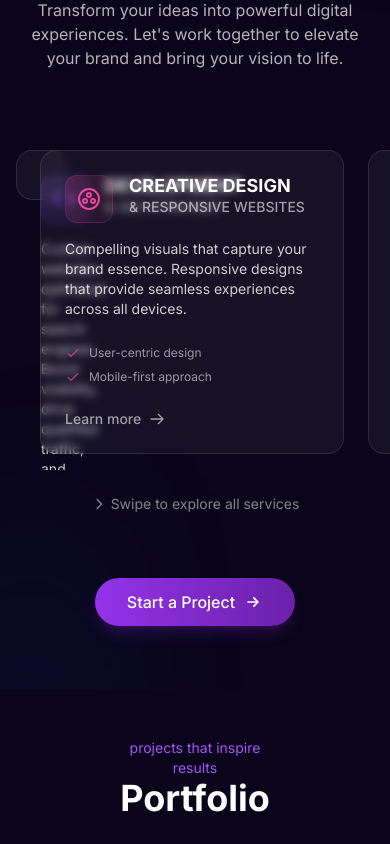
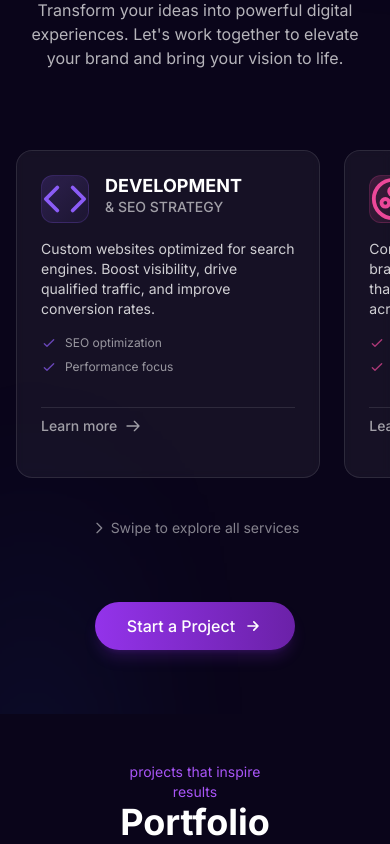
Before and after one commit to Cloves-Neto/devneto, a Next.js app in the folder app-devneto/: page / in a window 390 px wide. Shown: the part 2520-3364 px from the top of the page. Built offline with nearby package versions, Linux system fonts and the light colour scheme.

Commit message:
teste responsivo  MyServicesSection.tsx

```diff
--- a/app-devneto/app/components/sections/MyServicesSection.tsx
+++ b/app-devneto/app/components/sections/MyServicesSection.tsx
@@ -6,7 +6,7 @@ interface Service {
   title: string;
   subtitle: string;
   description: string;
-  icon: string;
+  icon: React.ReactNode;
   color: string;
 }
 
@@ -40,28 +40,49 @@ const ServicesSection: React.FC = () => {
       title: "DEVELOPMENT",
       subtitle: "& SEO STRATEGY",
       description: "Custom websites optimized for search engines. Boost visibility, drive qualified traffic, and improve conversion rates.",
-      icon: "code-tags",
+      icon: (
+        <svg xmlns="http://www.w3.org/2000/svg" viewBox="0 0 24 24" fill="none" stroke="currentColor" strokeWidth="2" strokeLinecap="round" strokeLinejoin="round">
+          <polyline points="16 18 22 12 16 6"></polyline>
+          <polyline points="8 6 2 12 8 18"></polyline>
+        </svg>
+      ),
       color: "#8B5CF6" // Purple
     },
     {
       title: "CREATIVE DESIGN",
       subtitle: "& RESPONSIVE WEBSITES",
       description: "Compelling visuals that capture your brand essence. Responsive designs that provide seamless experiences across all devices.",
-      icon: "palette-outline",
+      icon: (
+        <svg xmlns="http://www.w3.org/2000/svg" viewBox="0 0 24 24" fill="none" stroke="currentColor" strokeWidth="2" strokeLinecap="round" strokeLinejoin="round">
+          <circle cx="12" cy="12" r="10"></circle>
+          <circle cx="12" cy="8" r="2"></circle>
+          <circle cx="8" cy="14" r="2"></circle>
+          <circle cx="16" cy="14" r="2"></circle>
+        </svg>
+      ),
       color: "#EC4899" // Pink
     },
     {
       title: "DIGITAL DESIGN",
       subtitle: "& CREATIVE CONTENT",
       description: "Strategic digital assets that strengthen your brand online. From prototypes to social media designs that engage effectively.",
-      icon: "pencil-ruler",
+      icon: (
+        <svg xmlns="http://www.w3.org/2000/svg" viewBox="0 0 24 24" fill="none" stroke="currentColor" strokeWidth="2" strokeLinecap="round" strokeLinejoin="round">
+          <path d="M14 2L18 6L7 17L3 17L3 13L14 2Z"></path>
+          <path d="M3 22L21 22"></path>
+        </svg>
+      ),
       color: "#3B82F6" // Blue
     },
     {
       title: "TECHNICAL SUPPORT",
       subtitle: "& MAINTENANCE",
       description: "Ongoing technical support ensuring your website runs smoothly. Regular updates, troubleshooting, and security implementations.",
-      icon: "tools",
+      icon: (
+        <svg xmlns="http://www.w3.org/2000/svg" viewBox="0 0 24 24" fill="none" stroke="currentColor" strokeWidth="2" strokeLinecap="round" strokeLinejoin="round">
+          <path d="M14.7 6.3a1 1 0 0 0 0 1.4l1.6 1.6a1 1 0 0 0 1.4 0l3.77-3.77a6 6 0 0 1-7.94 7.94l-6.91 6.91a2.12 2.12 0 0 1-3-3l6.91-6.91a6 6 0 0 1 7.94-7.94l-3.76 3.76z"></path>
+        </svg>
+      ),
       color: "#10B981" // Green
     }
   ];
@@ -79,7 +100,10 @@ const ServicesSection: React.FC = () => {
 
       <div className="relative max-w-6xl mx-auto">
         {/* Section Header */}
-        <div className={`text-center mb-16 transition-all duration-700 ${isVisible ? 'opacity-100 translate-y-0' : 'opacity-0 translate-y-10'}`}>
+        <div className="text-center mb-16 transition-all duration-700" style={{
+          opacity: isVisible ? 1 : 0,
+          transform: isVisible ? 'translateY(0)' : 'translateY(10px)'
+        }}>
           <span className="inline-block px-4 py-1.5 bg-white/10 text-purple-400 font-medium rounded-full text-sm mb-4">
             My Services
           </span>
@@ -93,8 +117,9 @@ const ServicesSection: React.FC = () => {
           </p>
         </div>
 
-        {/* Services Grid */}
-        <div className="grid grid-cols-1 sm:grid-cols-2 gap-6 lg:gap-8">
+        {/* Services Carousel */}
+        <div className="services-carousel">
+          <div className="grid grid-cols-1 sm:grid-cols-2 gap-6 lg:gap-8 mobile-carousel">
             {services.map((service, index) => (
               <div
                 key={index}
@@ -107,13 +132,9 @@ const ServicesSection: React.FC = () => {
                   transition: `all 0.5s ease ${100 + index * 100}ms`
                 }}
               >
-              <div className="aspect-w-1 aspect-h-1 w-full">
+                <div className="card-wrapper">
                   <div
-                  className={`
-                    h-full w-full p-6 rounded-2xl backdrop-blur-sm transition-all duration-300
-                    border border-white/10 bg-white/5 hover:bg-white/10 flex flex-col
-                    ${activeCard === index ? 'shadow-lg' : ''}
-                  `}
+                    className="card-content p-6 rounded-2xl backdrop-blur-sm transition-all duration-300 border border-white/10 bg-white/5 hover:bg-white/10"
                     style={{
                       boxShadow: activeCard === index ? `0 8px 32px -8px ${service.color}40` : ''
                     }}
@@ -124,36 +145,11 @@ const ServicesSection: React.FC = () => {
                         className="flex-shrink-0 w-12 h-12 rounded-xl flex items-center justify-center"
                         style={{
                           background: `linear-gradient(135deg, ${service.color}30, ${service.color}10)`,
-                        border: `1px solid ${service.color}30`
+                          border: `1px solid ${service.color}30`,
+                          color: service.color
                         }}
                       >
-                      <svg xmlns="http://www.w3.org/2000/svg" className="w-6 h-6" viewBox="0 0 24 24" fill="none" stroke="currentColor" strokeWidth="2" strokeLinecap="round" strokeLinejoin="round" style={{ color: service.color }}>
-                        {service.icon === 'code-tags' && (
-                          <>
-                            <polyline points="16 18 22 12 16 6"></polyline>
-                            <polyline points="8 6 2 12 8 18"></polyline>
-                          </>
-                        )}
-                        {service.icon === 'palette-outline' && (
-                          <>
-                            <circle cx="12" cy="12" r="10"></circle>
-                            <circle cx="12" cy="8" r="2"></circle>
-                            <circle cx="8" cy="14" r="2"></circle>
-                            <circle cx="16" cy="14" r="2"></circle>
-                          </>
-                        )}
-                        {service.icon === 'pencil-ruler' && (
-                          <>
-                            <path d="M14 2L18 6L7 17L3 17L3 13L14 2Z"></path>
-                            <path d="M3 22L21 22"></path>
-                          </>
-                        )}
-                        {service.icon === 'tools' && (
-                          <>
-                            <path d="M14.7 6.3a1 1 0 0 0 0 1.4l1.6 1.6a1 1 0 0 0 1.4 0l3.77-3.77a6 6 0 0 1-7.94 7.94l-6.91 6.91a2.12 2.12 0 0 1-3-3l6.91-6.91a6 6 0 0 1 7.94-7.94l-3.76 3.76z"></path>
-                          </>
-                        )}
-                      </svg>
+                        {service.icon}
                       </div>
 
                       <div>
@@ -167,7 +163,7 @@ const ServicesSection: React.FC = () => {
                     </div>
 
                     {/* Description */}
-                  <p className="text-white/80 text-sm mb-4 flex-grow">
+                    <p className="text-white/80 text-sm mb-4">
                       {service.description}
                     </p>
 
@@ -188,9 +184,12 @@ const ServicesSection: React.FC = () => {
                             viewBox="0 0 24 24"
                             fill="none"
                             stroke="currentColor"
+                            strokeWidth="2"
+                            strokeLinecap="round"
+                            strokeLinejoin="round"
                             style={{ color: service.color }}
                           >
-                          <path strokeLinecap="round" strokeLinejoin="round" strokeWidth={2} d="M5 13l4 4L19 7" />
+                            <path d="M5 13l4 4L19 7" />
                           </svg>
                           <span className="text-white/80">
                             {feature}
@@ -200,7 +199,7 @@ const ServicesSection: React.FC = () => {
                     </div>
 
                     {/* Action button */}
-                  <div className="mt-auto pt-2">
+                    <div className="mt-4 pt-2 border-t border-white/10">
                       <button
                         className="group flex items-center text-sm font-medium transition-all duration-300 text-white/60 hover:text-white/90"
                         style={{ color: activeCard === index ? service.color : '' }}
@@ -211,8 +210,11 @@ const ServicesSection: React.FC = () => {
                           fill="none"
                           viewBox="0 0 24 24"
                           stroke="currentColor"
+                          strokeWidth="2"
+                          strokeLinecap="round"
+                          strokeLinejoin="round"
                         >
-                        <path strokeLinecap="round" strokeLinejoin="round" strokeWidth={2} d="M14 5l7 7m0 0l-7 7m7-7H3" />
+                          <path d="M14 5l7 7m0 0l-7 7m7-7H3" />
                         </svg>
                       </button>
                     </div>
@@ -221,12 +223,13 @@ const ServicesSection: React.FC = () => {
               </div>
             ))}
           </div>
+        </div>
 
         {/* Mobile scroll indicator */}
         <div className="mt-6 text-center sm:hidden">
           <p className="text-white/50 text-sm flex items-center justify-center">
-            <svg className="w-4 h-4 mr-1" fill="none" viewBox="0 0 24 24" stroke="currentColor">
-              <path strokeLinecap="round" strokeLinejoin="round" strokeWidth={2} d="M9 5l7 7-7 7" />
+            <svg className="w-4 h-4 mr-1" fill="none" viewBox="0 0 24 24" stroke="currentColor" strokeWidth="2" strokeLinecap="round" strokeLinejoin="round">
+              <path d="M9 5l7 7-7 7" />
             </svg>
             Swipe to explore all services
           </p>
@@ -246,38 +249,34 @@ const ServicesSection: React.FC = () => {
             className="inline-flex items-center justify-center px-8 py-3 bg-gradient-to-r from-purple-600 to-purple-800 hover:from-purple-700 hover:to-purple-900 text-white rounded-full transition-all duration-300 shadow-lg hover:shadow-xl shadow-purple-600/20 font-medium"
           >
             Start a Project
-            <svg className="w-5 h-5 ml-2" fill="none" viewBox="0 0 24 24" stroke="currentColor">
-              <path strokeLinecap="round" strokeLinejoin="round" strokeWidth={2} d="M13 7l5 5m0 0l-5 5m5-5H6" />
+            <svg className="w-5 h-5 ml-2" fill="none" viewBox="0 0 24 24" stroke="currentColor" strokeWidth="2" strokeLinecap="round" strokeLinejoin="round">
+              <path d="M13 7l5 5m0 0l-5 5m5-5H6" />
             </svg>
           </a>
         </div>
       </div>
 
-      {/* CSS for aspect ratio and mobile scrolling */}
+      {/* CSS for mobile carousel */}
       <style jsx>{`
-        .aspect-w-1 {
+        .card-wrapper {
+          height: 100%;
+          width: 100%;
           position: relative;
-          padding-bottom: 100%;
+          display: flex;
+          flex-direction: column;
         }
 
-        .aspect-h-1 {
-          position: relative;
-        }
-
-        .aspect-w-1 > div {
-          position: absolute;
-          top: 0;
-          right: 0;
-          bottom: 0;
-          left: 0;
+        .card-content {
+          height: 100%;
+          display: flex;
+          flex-direction: column;
         }
 
         @media (max-width: 639px) {
-          .grid {
+          .mobile-carousel {
+            display: flex;
+            overflow-x: auto;
             scroll-snap-type: x mandatory;
-            grid-auto-flow: column;
-            grid-auto-columns: 85%;
-            overflow-x: auto;
             scroll-padding: 1rem;
             padding: 1rem;
             margin-left: -1rem;
@@ -285,12 +284,20 @@ const ServicesSection: React.FC = () => {
             -webkit-overflow-scrolling: touch;
           }
 
-          .grid::-webkit-scrollbar {
+          .mobile-carousel::-webkit-scrollbar {
             display: none;
           }
 
-          .grid > div {
-            scroll-snap-align: start;
+          .mobile-carousel .service-card {
+            flex: 0 0 auto;
+            width: 85%;
+            scroll-snap-align: center;
+          }
+        }
+
+        @media (min-width: 640px) {
+          .service-card {
+            aspect-ratio: 1/1;
           }
         }
       `}</style>
```
Lines whose indentation alone changed are shown as unchanged.
